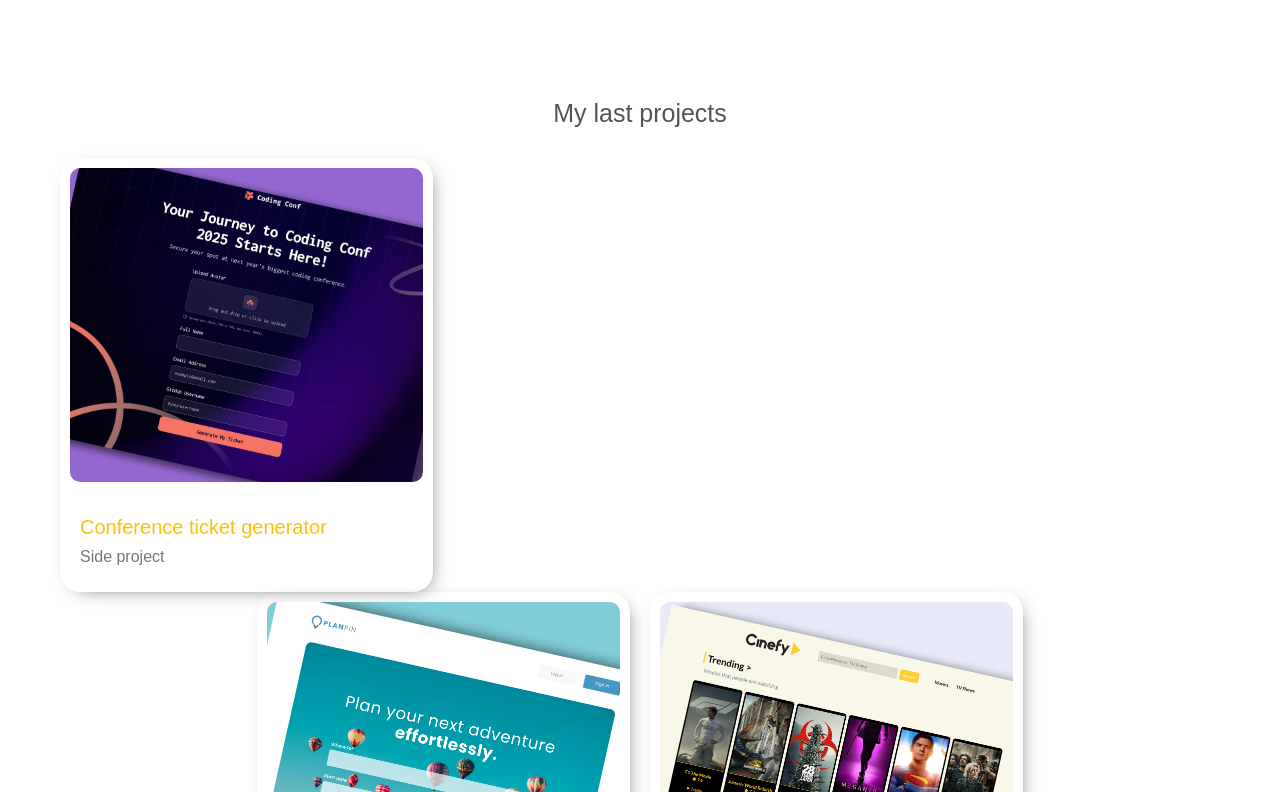
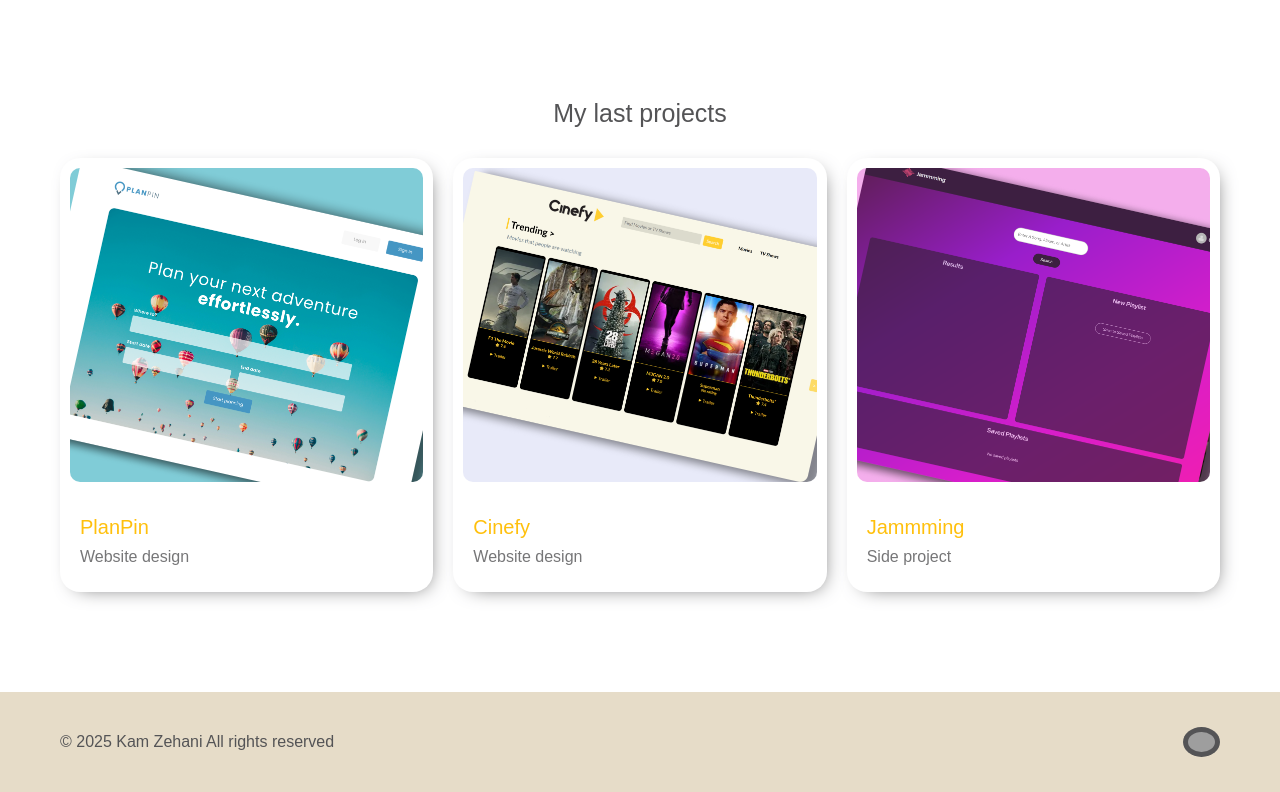
Before and after one commit to CyberBeeDesign/madebykam, a React (Vite) app: page / in a window 1280 px wide. Shown: the part 682-1474 px from the top of the page. Built offline with nearby package versions, Linux system fonts and the light colour scheme; grey boxes are pictures that could not be loaded; a web font is replaced by a local one.

Commit message:
Update LastProject.jsx

```diff
--- a/src/components/Home/LastProject/LastProject.jsx
+++ b/src/components/Home/LastProject/LastProject.jsx
@@ -1,8 +1,9 @@
 import React from "react";
-import cinefymockup from "../../../assets/Cinefy-Mockup.png";
-import confticketmockup from "../../../assets/conf-tickets-generator-Mockup.png";
+import cinefyMockup from "../../../assets/Cinefy-Mockup.png";
+import jammmingMockup from "../../../assets/Jammming-Mockup.png";
+import coffeebeanMockup from "../../../assets/CoffeeBean-Mockup.png";
 import arrowmore from "../../../assets/arrow-more.png";
-import planpinmockup from "../../../assets/PlanPin-Mockup.png";
+import planpinMockup from "../../../assets/PlanPin-Mockup.png";
 import "./LastProject.css";
 
 const LastProject = () => {
@@ -10,27 +11,6 @@
     <div className="lastproject-container">
       <div className="lastproject">
         <h2>My last projects</h2>
-
-        <div className="lastprojectcard">
-          <a
-            href="https://conf-tickets-generator.netlify.app/"
-            target="_blank"
-            rel="noopener noreferrer"
-          >
-            <img
-              src={confticketmockup}
-              alt="confTicket-mockup"
-              className="Mockup"
-            />
-            <div className="lastproject-text-container">
-              <div className="lastproject-text">
-                <h3>Conference ticket generator</h3>
-                <p>Side project</p>
-              </div>
-              <img src={arrowmore} alt="" className="arrow-more" />
-            </div>
-          </a>
-        </div>
 
         <div className="lastprojectcard-box">
           <div className="lastprojectcard">
@@ -40,7 +20,7 @@
               rel="noopener noreferrer"
             >
               <img
-                src={planpinmockup}
+                src={planpinMockup}
                 alt="planpin-mockup"
                 className="Mockup"
               />
@@ -53,18 +33,38 @@
               </div>
             </a>
           </div>
-
           <div className="lastprojectcard">
             <a
               href="https://cinefy-cyberbee.netlify.app/"
               target="_blank"
               rel="noopener noreferrer"
             >
-              <img src={cinefymockup} alt="cinefy-mockup" className="Mockup" />
+              <img src={cinefyMockup} alt="cinefy-mockup" className="Mockup" />
               <div className="lastproject-text-container">
                 <div className="lastproject-text">
                   <h3>Cinefy</h3>
                   <p>Website design</p>
+                </div>
+                <img src={arrowmore} alt="" className="arrow-more" />
+              </div>
+            </a>
+          </div>
+
+          <div className="lastprojectcard">
+            <a
+              href="https://jammming-cyberbee.netlify.app/"
+              target="_blank"
+              rel="noopener noreferrer"
+            >
+              <img
+                src={jammmingMockup}
+                alt="jammming-mockup"
+                className="Mockup"
+              />
+              <div className="lastproject-text-container">
+                <div className="lastproject-text">
+                  <h3>Jammming</h3>
+                  <p>Side project</p>
                 </div>
                 <img src={arrowmore} alt="" className="arrow-more" />
               </div>
```
